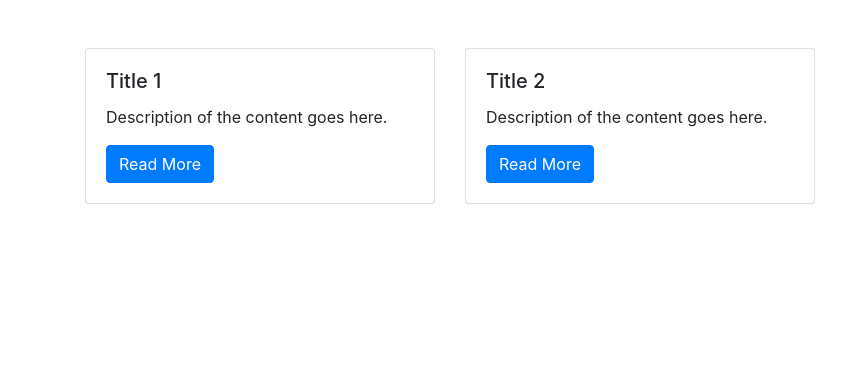
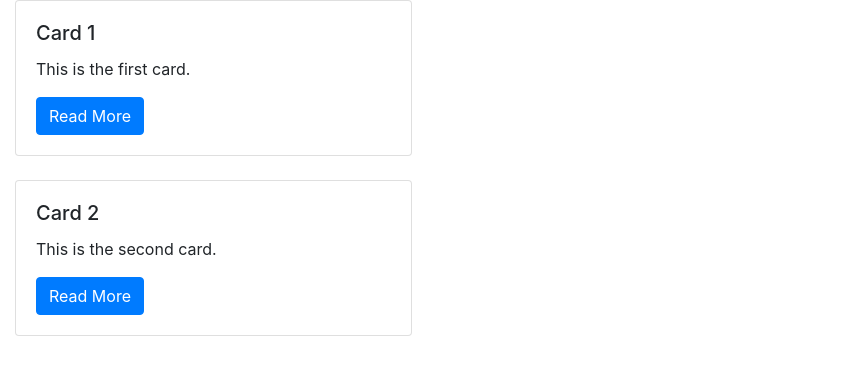
Before and after one commit to StrayRaider/Academic_Search, a Django app: page /results/ in a window 1280 px wide. Shown: the part 56-431 px from the top of the page, without its empty margins (0-863 px from the left). Run offline with Django 5.2, Linux system fonts and the light colour scheme; some libraries are stand-ins or nearby versions.

Commit message:
result system and connection created

```diff
--- a/academic_Search/polls/urls.py
+++ b/academic_Search/polls/urls.py
@@ -7,4 +7,5 @@ urlpatterns = [
     path("results/",views.show_results, name="results"),
     path("show/",views.get_all_searcheds,name="show"),
     path("add/",views.add_searched),
+    path("animation/",views.animation),
 ]
--- a/academic_Search/polls/views.py
+++ b/academic_Search/polls/views.py
@@ -2,6 +2,7 @@ from django.http import HttpResponse
 from django.shortcuts import render
 from .models import searcheds
 from textblob import TextBlob
+from django.http import JsonResponse
 
 def index(request):
     #if request.method == 'POST':
@@ -26,5 +27,19 @@ def show_results(request):
     if 'param1' in request.GET:
         corrected_query = TextBlob(request.GET['param1']).correct()
         param1 = request.GET['param1']
-        return HttpResponse(f"corrected : {corrected_query}")
-    return render(request,'results.html')
+
+        # do searchs
+
+        #return HttpResponse(f"corrected : {corrected_query}")
+    card_data_list = [
+        {'title': 'Card 1', 'description': 'This is the first card.', 'url': '/link-to-card-1/'},
+        {'title': 'Card 2', 'description': 'This is the second card.', 'url': '/link-to-card-2/'},
+        # Add more cards as needed
+    ]
+
+    return render(request, 'results.html', {'cards_data': card_data_list})
+    #return render(request,'results.html',{"param1": corrected_query})
+
+def animation(request):
+    scraped_data = ["data1", "data2", "data3"]
+    return JsonResponse({"data": scraped_data})
--- /dev/null
+++ b/academic_Search/templates/resultViewer.html
@@ -0,0 +1,10 @@
+<!-- card.html -->
+<div class="col-md-6 col-lg-4 mb-4">
+    <div class="card">
+        <div class="card-body">
+            <h5 class="card-title">{{ card.title }}</h5>
+            <p class="card-text">{{ card.description }}</p>
+            <a href="{{ card.url }}" class="btn btn-primary">Read More</a>
+        </div>
+    </div>
+</div>
--- a/academic_Search/templates/results.html
+++ b/academic_Search/templates/results.html
@@ -11,34 +11,9 @@
   <link href="https://cdnjs.cloudflare.com/ajax/libs/font-awesome/5.15.1/css/all.min.css" rel="stylesheet">
 </head>
 <body>
-  <div class="container mt-5">
-    <div class="row">
-      <!-- Card 1 -->
-      <div class="col-md-6 col-lg-4 mb-4">
-        <div class="card">
-          <div class="card-body">
-            <h5 class="card-title">Title 1</h5>
-            <p class="card-text">Description of the content goes here.</p>
-            <a href="#" class="btn btn-primary">Read More</a>
-          </div>
-        </div>
-      </div>
-
-      <!-- Card 2 -->
-      <div class="col-md-6 col-lg-4 mb-4">
-        <div class="card">
-          <div class="card-body">
-            <h5 class="card-title">Title 2</h5>
-            <p class="card-text">Description of the content goes here.</p>
-            <a href="#" class="btn btn-primary">Read More</a>
-          </div>
-        </div>
-      </div>
-
-      <!-- Repeat the above structure for more cards -->
-
-    </div>
-  </div>
+  {% for card in cards_data %}
+    {% include 'resultViewer.html' with card=card %}
+  {% endfor %}
 
   <!-- Bootstrap JS and dependencies -->
   <script src="https://code.jquery.com/jquery-3.5.1.slim.min.js"></script>
```
